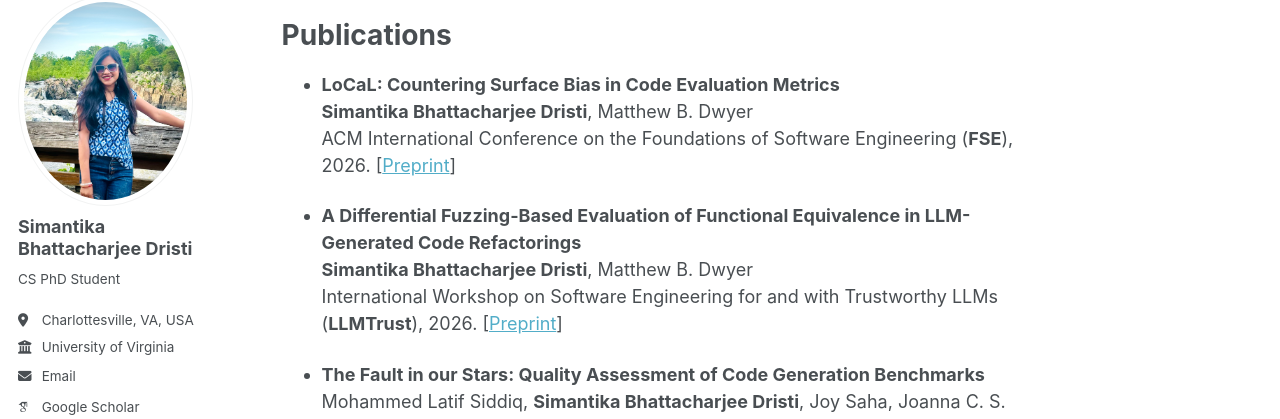
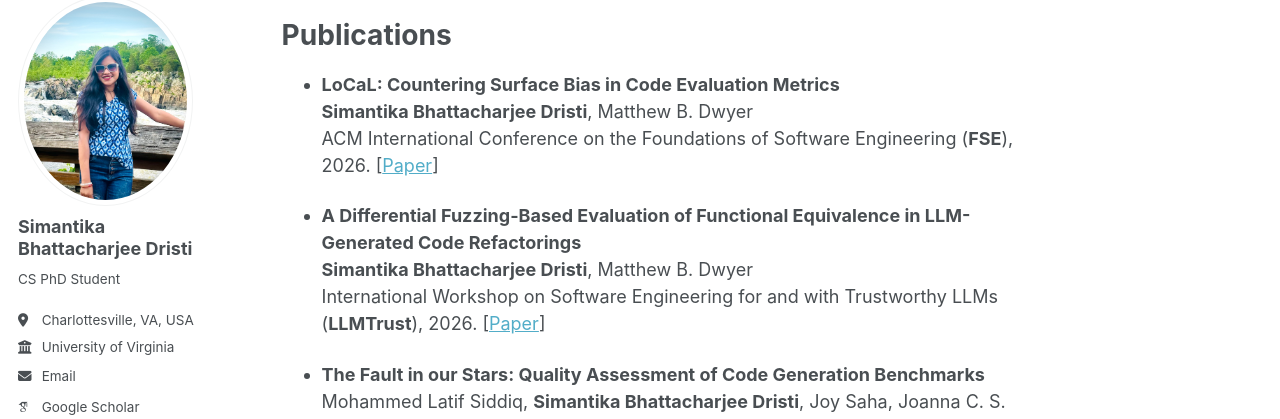
Before and after one commit to Dristi123/Dristi123.github.io, a Jekyll site: the page built from _pages/about.md, in a window 1280 px wide and 900 px high, scrolled down 1397 px. Shown: the part 105-524 px from the top of the window. Built offline with Jekyll 4.4.1, drawn with Linux system fonts in a browser that asks for light colours; some web fonts are replaced; a script bundle is joined from its source files by our own code; library files that are not in the unit come from our copies.

Commit message:
Update publication links in about.md

```diff
--- a/_pages/about.md
+++ b/_pages/about.md
@@ -51,11 +51,11 @@ redirect_from:
 
 - **LoCaL: Countering Surface Bias in Code Evaluation Metrics**
 **Simantika Bhattacharjee Dristi**, Matthew B. Dwyer
-ACM International Conference on the Foundations of Software Engineering (**FSE**), 2026. [<a href="https://arxiv.org/pdf/2509.15397v1" target="_blank">Preprint</a>]
+ACM International Conference on the Foundations of Software Engineering (**FSE**), 2026. [<a href="https://dl.acm.org/doi/abs/10.1145/3797089" target="_blank">Paper</a>]
 
 - **A Differential Fuzzing-Based Evaluation of Functional Equivalence in LLM-Generated Code Refactorings**
 **Simantika Bhattacharjee Dristi**, Matthew B. Dwyer
-International Workshop on Software Engineering for and with Trustworthy LLMs (**LLMTrust**), 2026. [<a href="https://arxiv.org/pdf/2602.15761" target="_blank">Preprint</a>]
+International Workshop on Software Engineering for and with Trustworthy LLMs (**LLMTrust**), 2026. [<a href="https://dl.acm.org/doi/10.1145/3803437.3806717" target="_blank">Paper</a>]
 
 - **The Fault in our Stars: Quality Assessment of Code Generation Benchmarks**
 Mohammed Latif Siddiq, **Simantika Bhattacharjee Dristi**, Joy Saha, Joanna C. S. Santos
```
